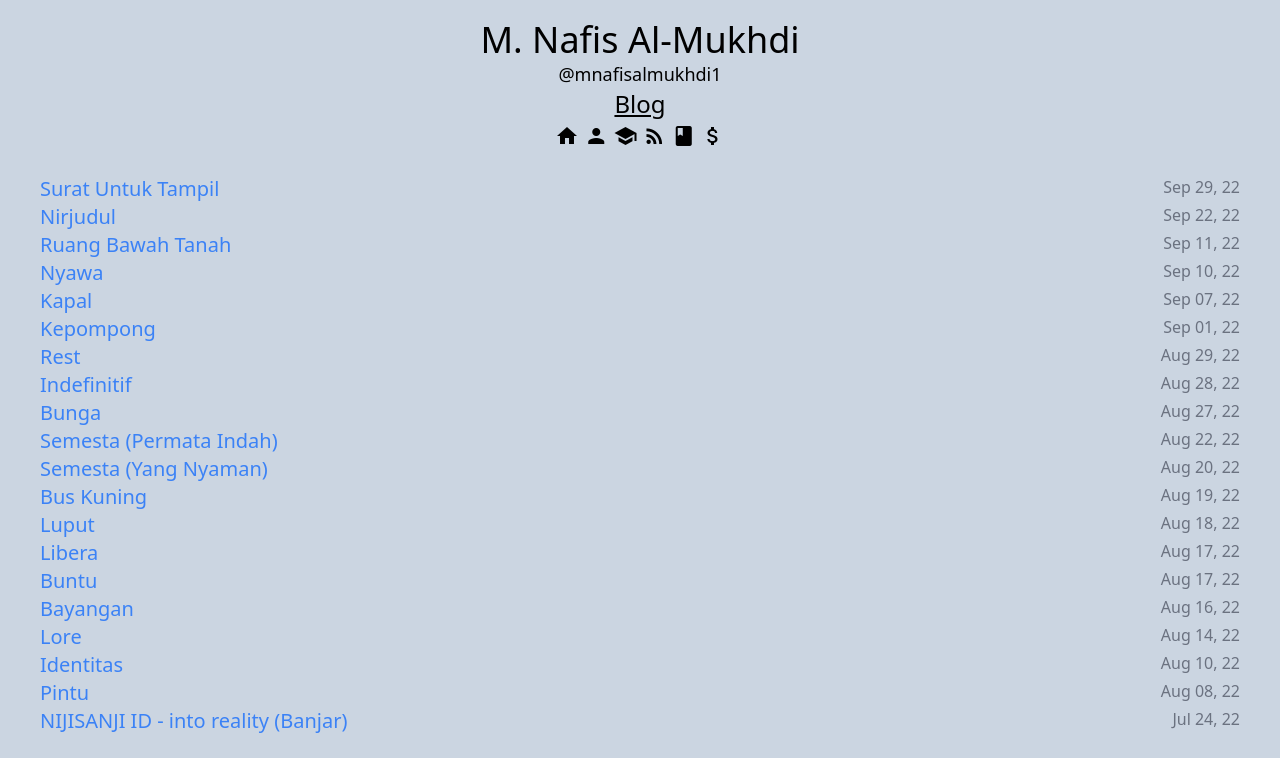
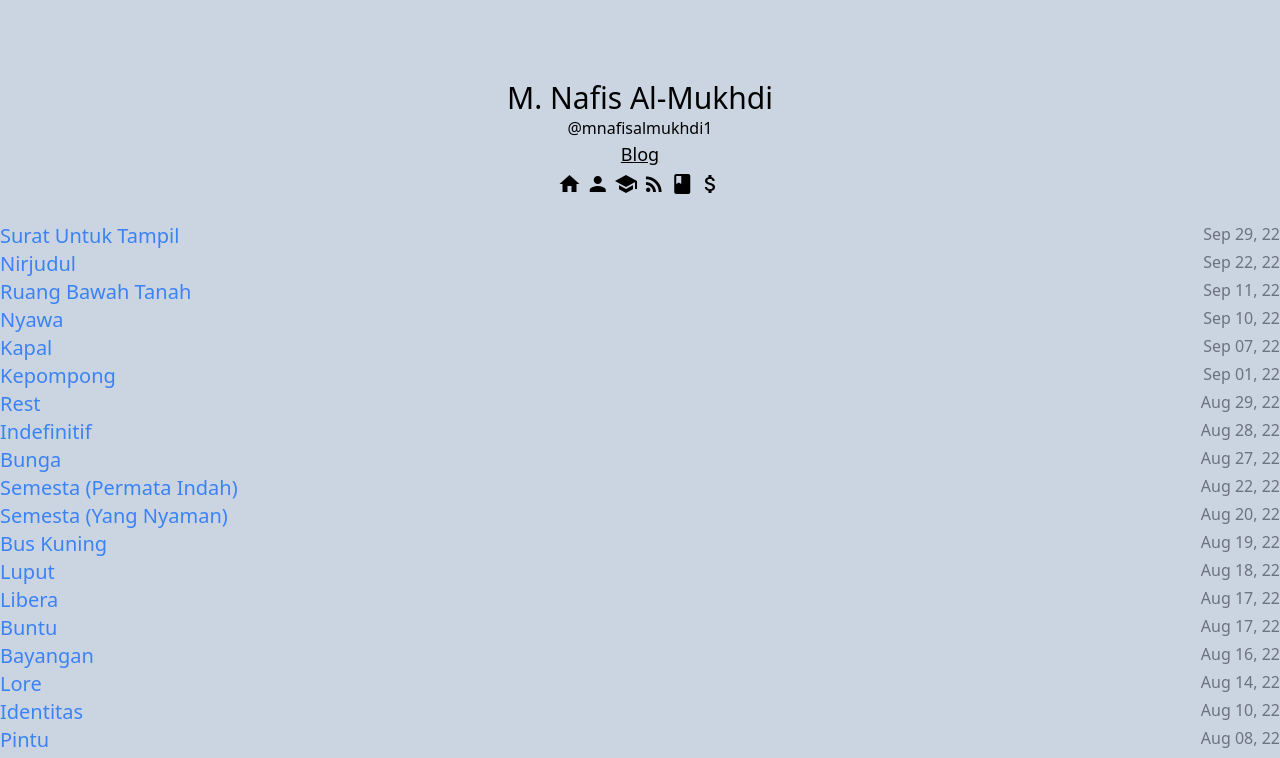
Before and after one commit to mnafisalmukhdi1/blog, a Jekyll site: the page built from index.html, in a window 1280 px wide. Shown: the top 758 px of the page. Built offline with Jekyll 4.4.1, drawn with Linux system fonts in a browser that asks for light colours; nearby versions of some CDN libraries; the list of posts is cut into pages by our own code.

Commit message:
Update header.html

```diff
--- a/_includes/header.html
+++ b/_includes/header.html
@@ -1,10 +1,10 @@
-<body class="mx-10 my-5 bg-slate-300">
-	<header class="container">
-		<h1 class="text-4xl text-center my-auto">M. Nafis Al-Mukhdi</h1>
-		<h2 class="text-lg text-center">@mnafisalmukhdi1</h2>
-		<h3 class="text-2xl text-center"><a href="https://blog.nafis1.my.id" class="underline">Blog</a></h3>
+<body class="bg-slate-300">
+	<header class="mt-20">
+		<h1 class="text-3xl text-center my-auto">M. Nafis Al-Mukhdi</h1>
+		<h2 class="text-center">@mnafisalmukhdi1</h2>
+		<h3 class="text-lg text-center"><a href="https://blog.nafis1.my.id" class="underline">Blog</a></h3>
 	</header>
-	<nav class="text-xl text-center my-1">
+	<nav class="text-center my-1">
 		<a href="https://nafis1.my.id"><span class="material-icons">home</span></a>
 		<a href="https://nafis1.my.id/about.html"><span class="material-icons">person</span></a>
 		<a href="https://pddikti.kemdikbud.go.id/data_mahasiswa/RDlFM0I5QjgtMjA3Ri00NDcxLUFGREEtMjkwMTYwNTcyRjJD" target="_blank"><span class="material-icons">school</span></a>
```
